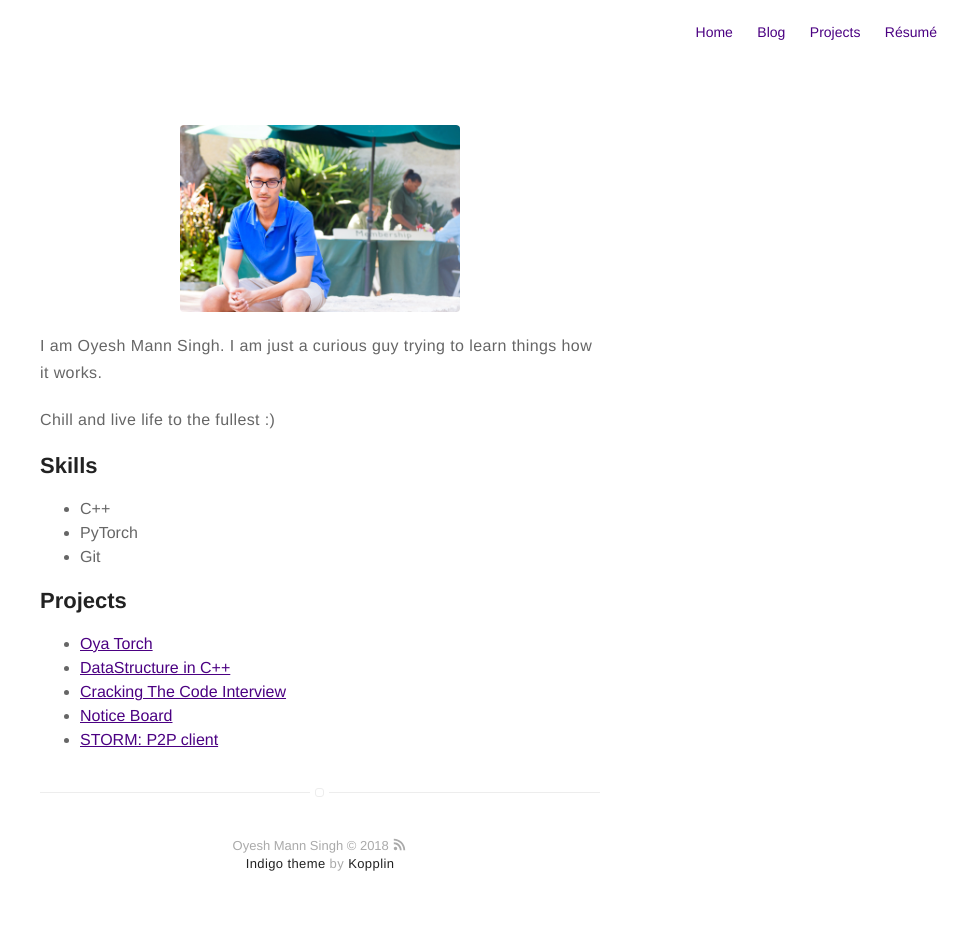
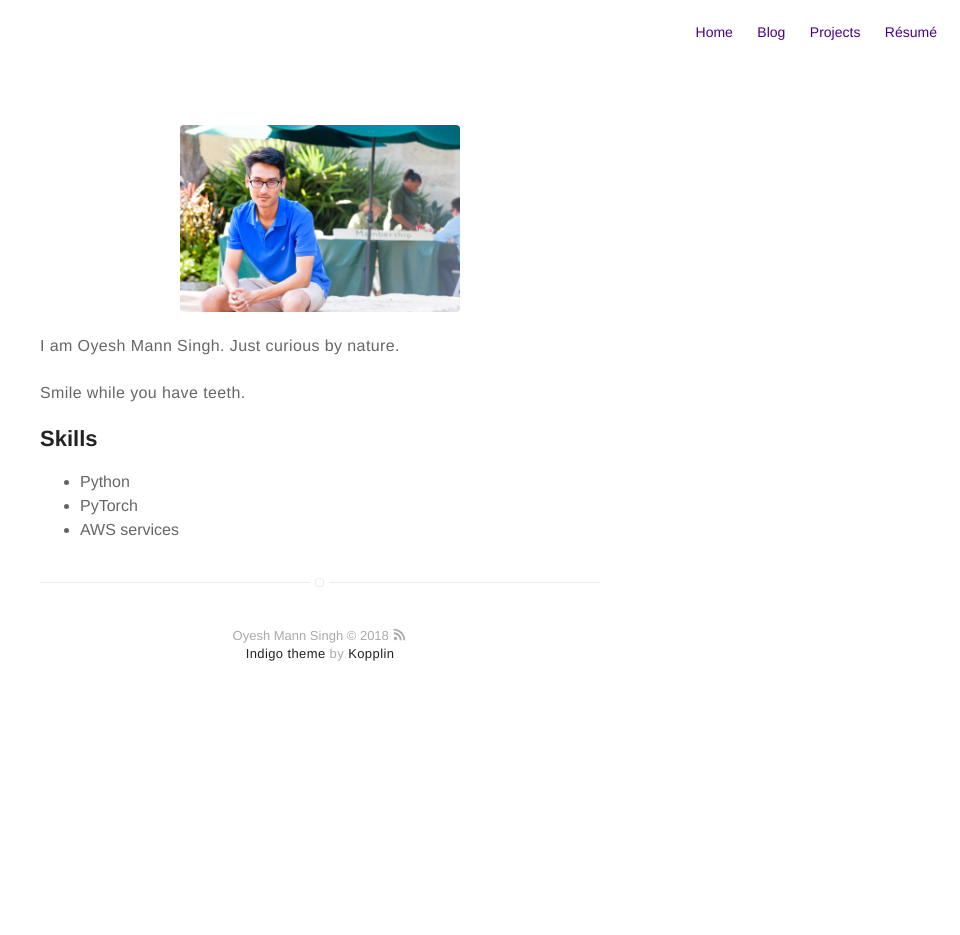
Before and after one commit to oya163/oya163.github.io, a Jekyll site: the page built from about.md, in a window 1280 px wide. Shown: the whole page, without its empty margins (320-1280 px from the left). Built offline with Jekyll 4.4.1, drawn with Linux system fonts in a browser that asks for light colours; after the commit the page ends 900 px from its top, so only the background shows below that.

Commit message:
Updated about

```diff
--- a/about.md
+++ b/about.md
@@ -4,24 +4,12 @@ layout: page
 ---
 ![Profile Image]({{ site.url }}/{{ site.picture }})
 
-<p>I am Oyesh Mann Singh. I am just a curious guy trying to learn things how it works.</p>
+<p>I am Oyesh Mann Singh. Just curious by nature.</p>
 
-<p>Chill and live life to the fullest :)</p>
+<p>Smile while you have teeth.</p>
 
-<h2>Skills</h2>
+## Skills
 
-<ul class="skill-list">
-	<li>C++</li>
-	<li>PyTorch</li>
-	<li>Git</li>
-</ul>
-
-<h2>Projects</h2>
-
-<ul>
-	<li><a href="https://github.com/oya163/oyaTorch">Oya Torch</a></li>
-	<li><a href="https://github.com/oya163/DataStructure_Cpp">DataStructure in C++</a></li>
-	<li><a href="https://github.com/oya163/CrackingTheCode">Cracking The Code Interview</a></li>
-	<li><a href="https://github.com/oya163/NoticeBoard">Notice Board</a></li>
-	<li><a href="https://github.com/oya163/storm">STORM: P2P client</a></li>
-</ul>
+- Python
+- PyTorch
+- AWS services
```
